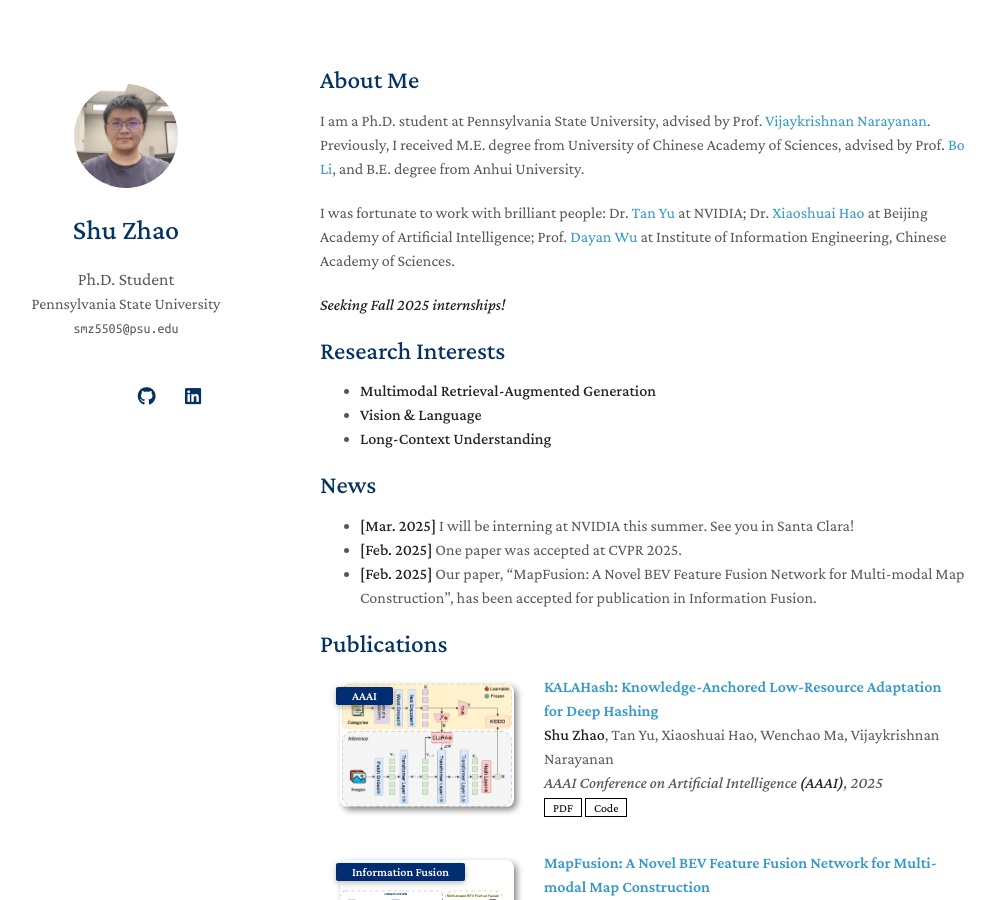
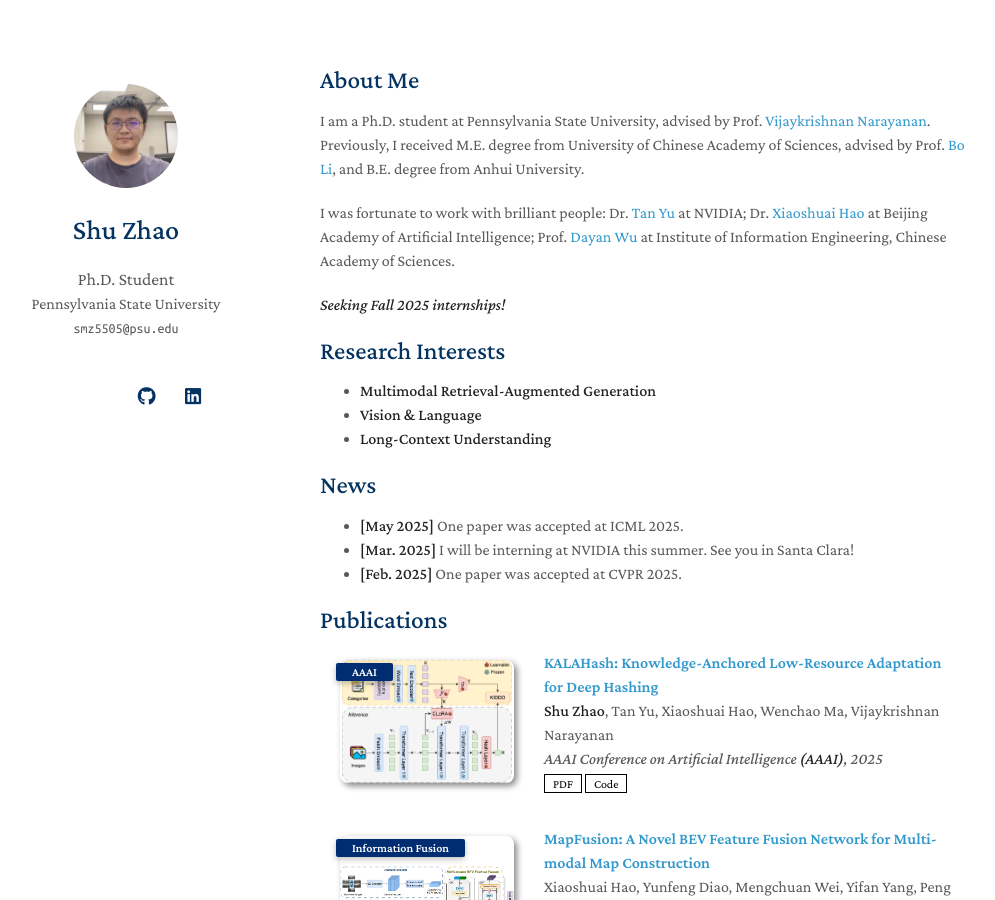
Before and after one commit to Tree-Shu-Zhao/Tree-Shu-Zhao.github.io, a Jekyll site: the page built from index.md, in a window 1280 px wide and 900 px high. Shown: the whole window, without its empty margins (150-1145 px from the left). Built offline with Jekyll 4.4.1, drawn with Linux system fonts in a browser that asks for light colours; nearby versions of some CDN libraries; a style sheet for code colours, icons or effects is not loaded; our own code applies the rules of GitHub Pages for plain Markdown files.

Commit message:
Update index.md

```diff
--- a/index.md
+++ b/index.md
@@ -16,9 +16,9 @@
 - **Long-Context Understanding**
 
 ## News
+- **[May 2025]** One paper was accepted at ICML 2025.
 - **[Mar. 2025]** I will be interning at NVIDIA this summer. See you in Santa Clara!
 - **[Feb. 2025]** One paper was accepted at CVPR 2025.
-- **[Feb. 2025]** Our paper, "MapFusion: A Novel BEV Feature Fusion Network for Multi-modal Map Construction", has been accepted for publication in Information Fusion.
 
 {% include_relative _includes/publications.md %}
 
```
